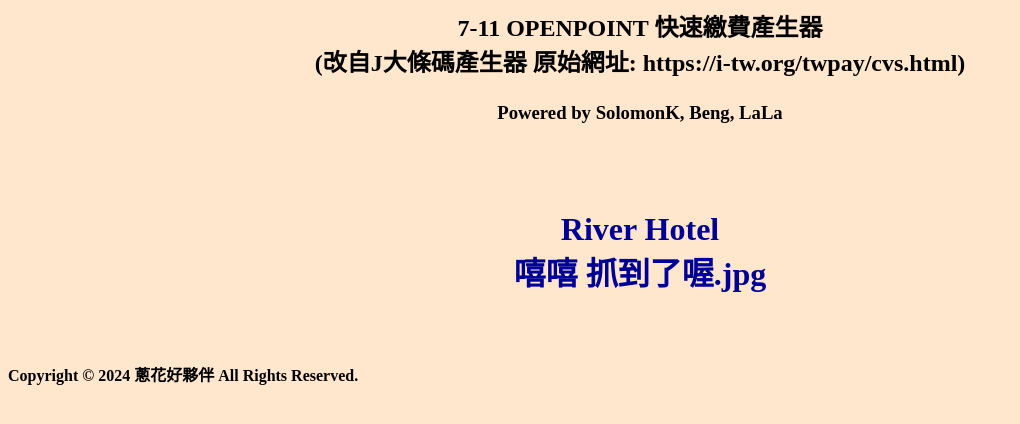
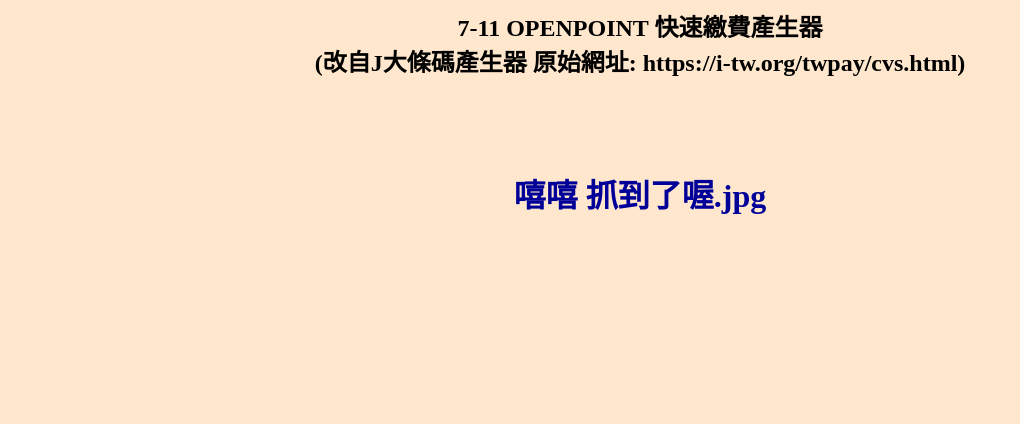
Before and after one commit to benbengggg/cvscode, a plain HTML site: page index.html in a window 1280 px wide. Shown: the whole page, without its empty margins (0-1020 px from the left). Drawn offline with Linux system fonts and the light colour scheme.

Commit message:
Update index.html

```diff
--- a/index.html
+++ b/index.html
@@ -14,21 +14,21 @@
  <h2>
     <p align="center" class="title">7-11 OPENPOINT 快速繳費產生器<br>(改自J大條碼產生器  原始網址: https://i-tw.org/twpay/cvs.html)</p>
   </h2>
-  <h3><p align="center" class="title1">Powered by SolomonK, Beng, LaLa</p></h3>
+  <!--<h3><p align="center" class="title1">Powered by SolomonK, Beng, LaLa</p></h3>-->
   <!-----------------------系統 code 開始//----------------------->
 
   <div id="select_000" style="" bis_skin_checked="1">
 <br><br>
        <h1><p align="center"><b>
-          <font color="#000099">River Hotel</font>
-		  <br>
+          <!--<font color="#000099">River Hotel</font>-->
+		  <!--<br>-->
 		  <font color="#000099">嘻嘻 抓到了喔.jpg</font>
       </p> </h1>
 <br><br>
 
 
 	<div>
-      <span>Copyright © 2024 蔥花好夥伴 All Rights Reserved.</span>
+      <!--<span>Copyright © 2024 蔥花好夥伴 All Rights Reserved.</span>-->
 	</div>
 
   </div>
```
